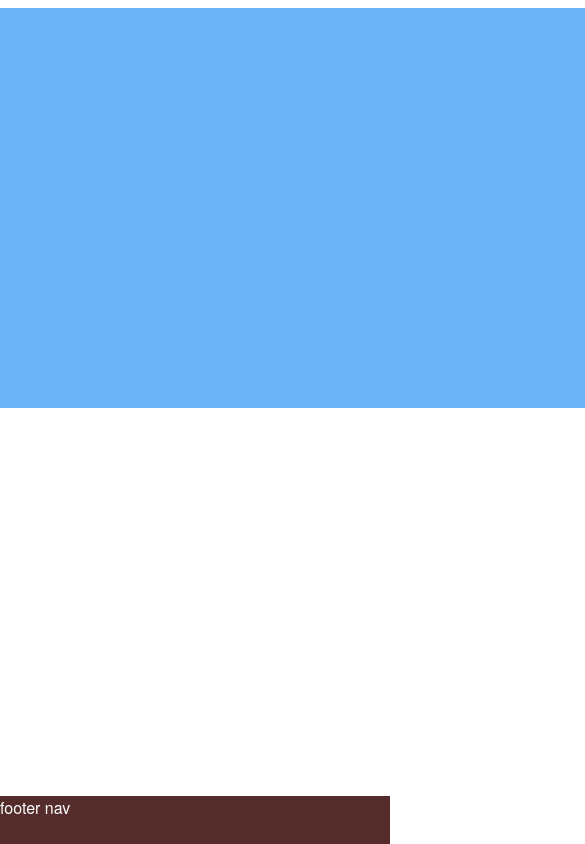
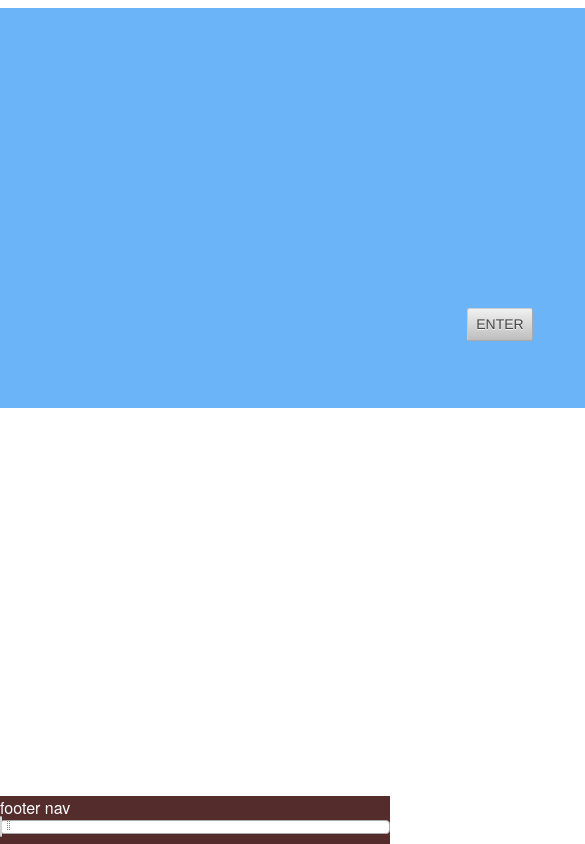
Before and after one commit to michelleboisson/ScrollingGalleryPrototype, a plain HTML site: page index.html in a window 390 px wide. Shown: the top 844 px of the page, 585 px wide, since content can reach past the window. Drawn offline with nearby package versions, Linux system fonts and the light colour scheme.

Commit message:
trying to make a custom scroller

```diff
--- a/css/site.css
+++ b/css/site.css
@@ -47,8 +47,15 @@ padding-top: 2%;
 	height: 400px;
 	float: left;
 	background: #6bb4f7;
+	margin-right: 1px;
 }
-
+.panel[section=opening] button {
+	margin: 0px auto;
+	margin: 0px auto;
+	position: relative;
+	top: 300px;
+	display: block;
+}
 .panel[section=intro]{
 	background-color: #f37ef9;
 }
--- a/js/site.js
+++ b/js/site.js
@@ -10,63 +10,36 @@ var Site = {
 		var wholeStr = "";
 		var numPanels = 30;
 		for (var i = 0; i<numPanels; i++){
+
+			(i == 0) ?
+				  wholeStr = wholeStr + "<div section='opening' class='panel'><button>ENTER</button></div>": wholeStr = wholeStr + panelHTML ;
+
 			(i == 4) ?
 				  wholeStr = wholeStr + "<div section='intro' class='panel'></div>": wholeStr = wholeStr + panelHTML ;
 		}
+		//add to DOM
 		$("#panelContainer").html(wholeStr);
 
 		var marg = $(".panel").css("margin-right");
 		marg = parseInt(marg.slice(0, marg.indexOf("p")));
 
-		//calculate width of panelContainer
+		//calculate width of panelContainer, adding the marg(margin)
 		var width = $(".panel").length * ($(".panel").width() + marg);
 
 		//set the width
 		$('#panelContainer').css('width', width);
-	}
-}
+	},
 
+	createCustomSlider : function (){
 
-$(document).ready(function(){
+	    //scrollpane parts
+	    var scrollPane = $(window),
+	      scrollContent = $("#panelContainer"),
+	      scrollbarElem = $("#scroller");
 
-	Site.setupPanels();
-
-	//scrolling event listener
-	var toggleIsUp = false;
-	var panelNeedsMenu = $(".panel[section=intro]");
-	var toggleUp = panelNeedsMenu.offset().left
-	var toggleDown = panelNeedsMenu.offset().left + panelNeedsMenu.width();
-
-	var scrollPane = window; // or  "#panelContainer" or "#maincontent"
-
-	$(scrollPane).scroll(function(){
-		//console.log("scrolling");
-		//panel with menu is in view
-		if($(scrollPane).scrollLeft() + $(scrollPane).width() >= toggleUp && $(scrollPane).scrollLeft() <= toggleDown && !toggleIsUp){
-			console.log("toggle UP");
-			$("footer").animate({ height: '5em' }, 500 );
-			toggleIsUp = true;
-		}
-		if((toggleUp > $(scrollPane).scrollLeft() + $(scrollPane).width() && toggleIsUp) || ($(scrollPane).scrollLeft() >= toggleDown && toggleIsUp)){
-			console.log("toggle DOWN");
-			$("footer").animate({ height: '3em' }, 500 );
-			toggleIsUp = false;
-		}
-
-	})
-});
-
-/*
-
-//Slider Functions - http://jqueryui.com/slider/#side-scroll
- $(function() {
-    //scrollpane parts
-    var scrollPane = $( window ),
-      scrollContent = $( "#panelContainer" );
-
- var slideHandler = function( event, ui ) {
-
- 		console.log(event, ui);
+	    //build slider
+	    var scrollbar = scrollbarElem.slider({
+	      slide: function( event, ui ) {
 	        if ( scrollContent.width() > scrollPane.width() ) {
 	          scrollContent.css( "margin-left", Math.round(
 	            ui.value / 100 * ( scrollPane.width() - scrollContent.width() )
@@ -74,37 +47,8 @@ $(document).ready(function(){
 	        } else {
 	          scrollContent.css( "margin-left", 0 );
 	        }
-       	//scrolling event listener
-	var toggleIsUp = false;
-	var panelNeedsMenu = $(".panel[section=intro]");
-	var toggleUp = panelNeedsMenu.offset().left
-	var toggleDown = panelNeedsMenu.offset().left + panelNeedsMenu.width();
-
-	$("#maincontent").scroll(function(){
-		console.log("scrolling");
-		//panel with menu is in view
-		if($("#maincontent").scrollLeft() + $("#maincontent").width() >= toggleUp && $("#maincontent").scrollLeft() <= toggleDown && !toggleIsUp){
-			console.log("toggle UP");
-			$("footer").animate({ height: '5em' }, 500 );
-			toggleIsUp = true;
 	      }
-		if((toggleUp > $("#maincontent").scrollLeft() + $("#maincontent").width() && toggleIsUp) || ($("#maincontent").scrollLeft() >= toggleDown && toggleIsUp)){
-			console.log("toggle DOWN");
-			$("footer").animate({ height: '3em' }, 500 );
-			toggleIsUp = false;
-		}
-
-	})
-
-
-
-
-      }
-    //build slider
-    var scrollbar = $( "#scroller" ).slider({
-      slide: slideHandler
 	    });
-
 
 	    //append icon to handle
 	    var handleHelper = scrollbar.find( ".ui-slider-handle" )
@@ -129,7 +73,7 @@ $(document).ready(function(){
 	        width: handleSize,
 	        "margin-left": -handleSize / 2
 	      });
-      handleHelper.width( "" ).width( (scrollbar.width() - handleSize)  );
+	      handleHelper.width( "" ).width( scrollbar.width() - handleSize );
 	    }
 
 	    //reset slider value based on scroll content position
@@ -158,13 +102,39 @@ $(document).ready(function(){
 	    });
 	    //init scrollbar size
 	    setTimeout( sizeScrollbar, 10 );//safari wants a timeout
+   }
+}
 
 
+$(document).ready(function(){
 
+	Site.setupPanels();
+	Site.createCustomSlider();
+
+	//scrolling event listener
+	var toggleIsUp = false;
+	var panelNeedsMenu = $(".panel[section=intro]");
+	var toggleUp = panelNeedsMenu.offset().left
+	var toggleDown = panelNeedsMenu.offset().left + panelNeedsMenu.width();
+
+/*	var scrollPane = window; // or  "#panelContainer" or "#maincontent"
+
+	$(scrollPane).scroll(function(){
+		//console.log("scrolling");
+		//panel with menu is in view
+		if($(scrollPane).scrollLeft() + $(scrollPane).width() >= toggleUp && $(scrollPane).scrollLeft() <= toggleDown && !toggleIsUp){
+			console.log("toggle UP");
+			$("footer").animate({ height: '5em' }, 500 );
+			toggleIsUp = true;
+		}
+		if((toggleUp > $(scrollPane).scrollLeft() + $(scrollPane).width() && toggleIsUp) || ($(scrollPane).scrollLeft() >= toggleDown && toggleIsUp)){
+			console.log("toggle DOWN");
+			$("footer").animate({ height: '3em' }, 500 );
+			toggleIsUp = false;
+		}
+
+	})*/
 });
-
-
-   */
 
 
 
```
Lines whose indentation alone changed are shown as unchanged.
